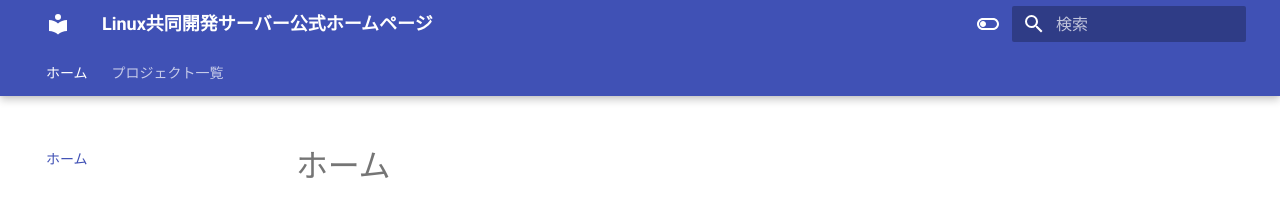
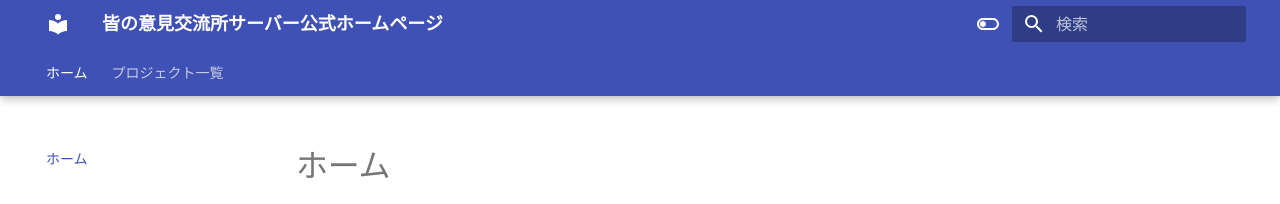
Before and after one commit to linuxcodevserver/linuxcodevserver.github.io, an MkDocs documentation site: the page built from docs/index.md, in a window 1280 px wide. Shown: the top 204 px of the page. Built offline with MkDocs 1.6.1 and Material for MkDocs 9.7.7, drawn with Linux system fonts in a browser that asks for light colours.

Commit message:
[update] 名前変更

```diff
--- a/mkdocs.yml
+++ b/mkdocs.yml
@@ -1,4 +1,4 @@
-site_name: Linux共同開発サーバー公式ホームページ
+site_name: 皆の意見交流所サーバー公式ホームページ
 
 theme:
     name: material
```
